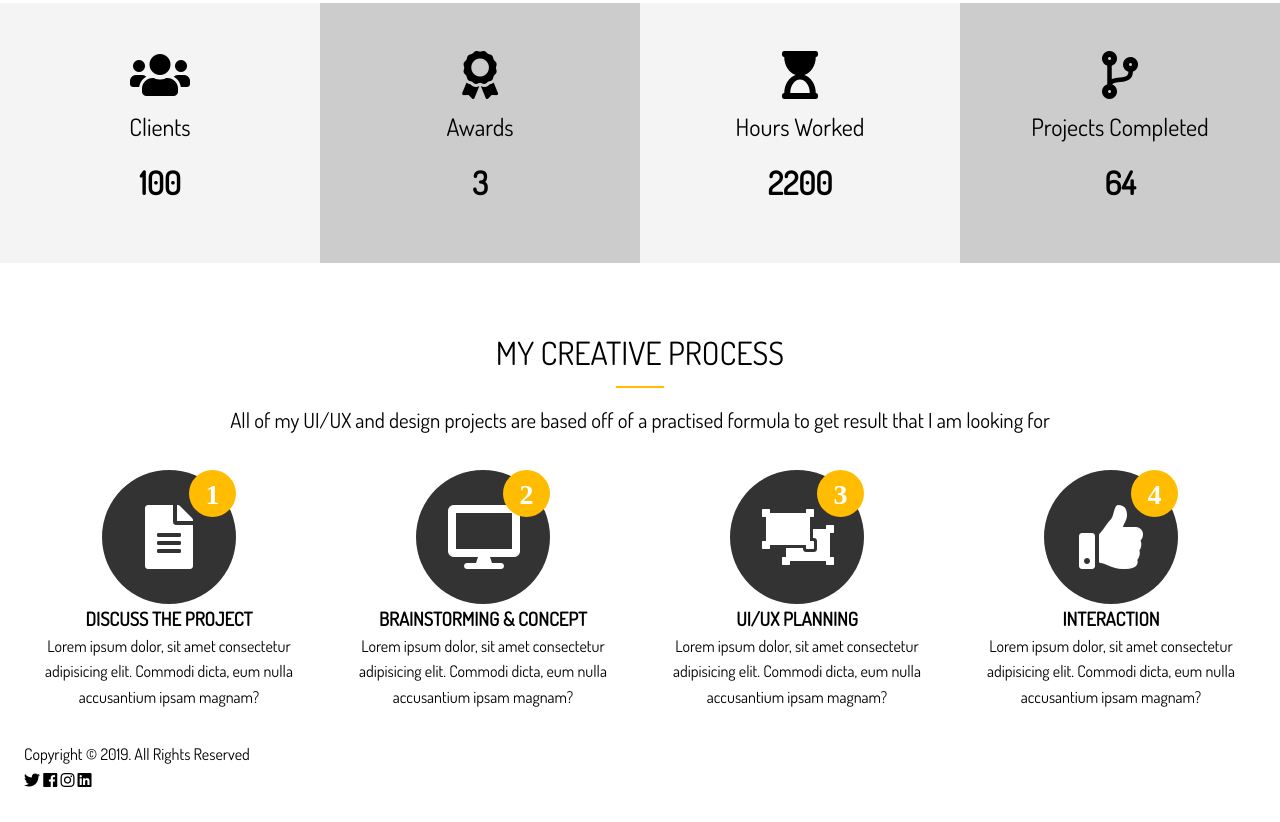
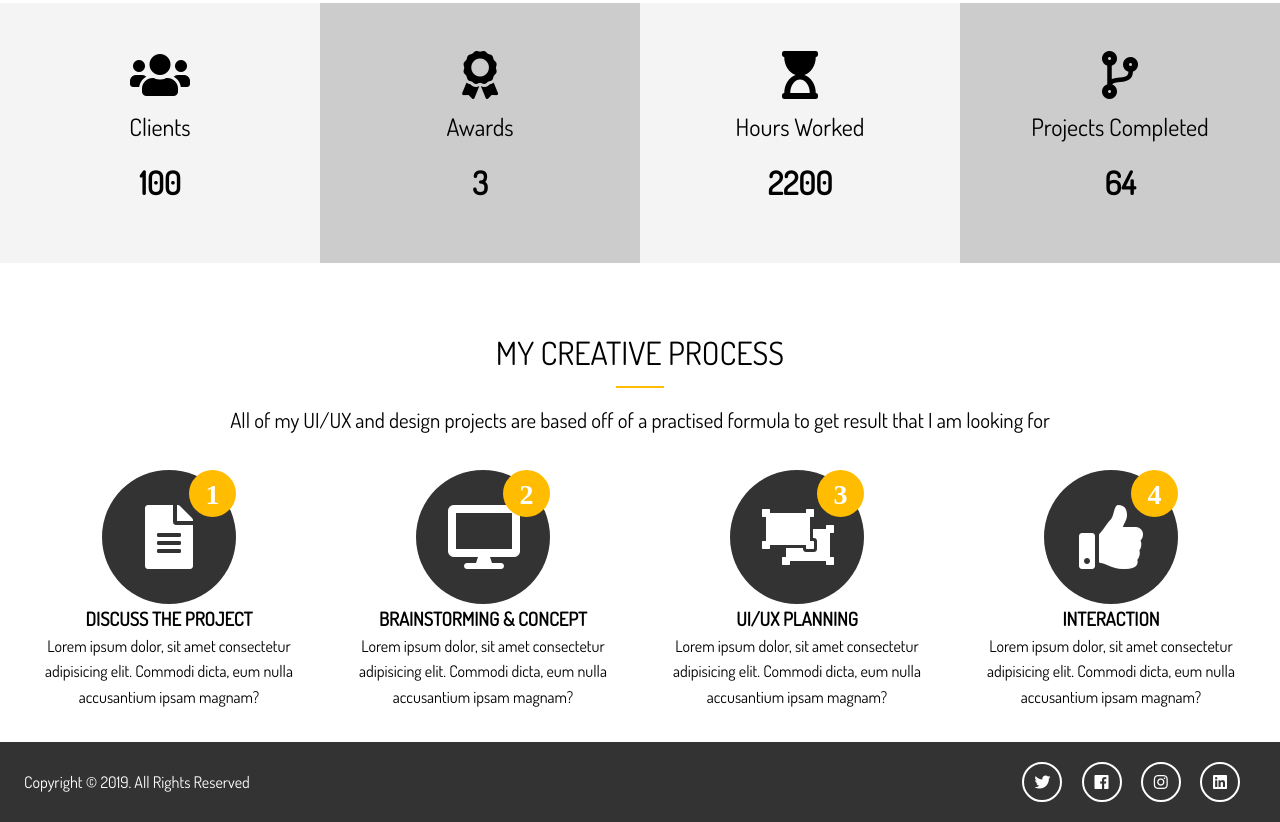
Before and after one commit to AlbertStjarne/Portfolio_website, a website: page dist/index.html in a window 1280 px wide. Shown: the part 1222-2044 px from the top of the page. Before the commit the page ends 2016 px from the top, so only its background shows below. Drawn offline with Linux system fonts and the light colour scheme.

Commit message:
adds footer styling

```diff
--- a/scss/_config.scss
+++ b/scss/_config.scss
@@ -5,3 +5,12 @@ $light-color: #f4f4f4;
 $medium-color: #ccc;
 $dark-color: #333;
 $bg-image: url('../img/showcase.jpg');
+
+// Set text color
+@function set-text-color($color) {
+  @if(lightness($color) > 50) {
+    @return #000;
+  } @else {
+    @return #fff;
+  }
+}
--- a/scss/main.scss
+++ b/scss/main.scss
@@ -163,6 +163,7 @@ img {
         right: 0;
         font-size: 28px;
         background: $main-color;
+        color: set-text-color($main-color);
         border-radius: 50%;
         height: 15px;
         width: 15px;
@@ -175,7 +176,7 @@ img {
       &-icon {
         border-radius: 50%;
         background: $dark-color;
-        color: #fff;
+        color: set-text-color($dark-color);
         padding: 2rem;
         width: 70px;
         height: 70px;
@@ -192,9 +193,40 @@ img {
 
           .process-step {
             background: $dark-color;
+            color: set-text-color($dark-color);
           }
         }
       }
     }
   }
 }
+
+// Footer
+#main-footer {
+  background: $dark-color;
+  color: #fff;
+  height: 5rem;
+
+  .footer-content {
+    display: flex;
+    justify-content: space-between;
+    height: 5rem;
+    align-items: center;
+
+    .social .fab {
+      margin-right: 1rem;
+      border: 2px #fff solid;
+      border-radius: 50%;
+      height: 20px;
+      width: 20px;
+      line-height: 20px;
+      text-align: center;
+      padding: 0.5rem;
+
+      &:hover {
+       background: $main-color;
+      }
+    }
+  }
+
+}
```
Also changed, not shown: dist/css/main.css.
